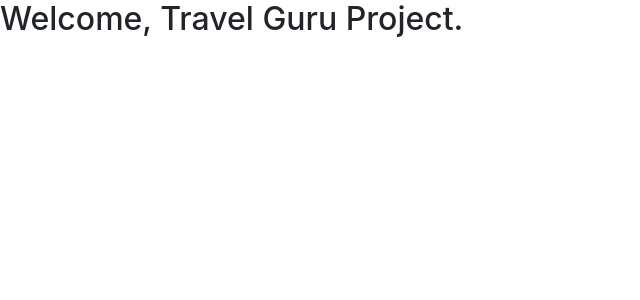
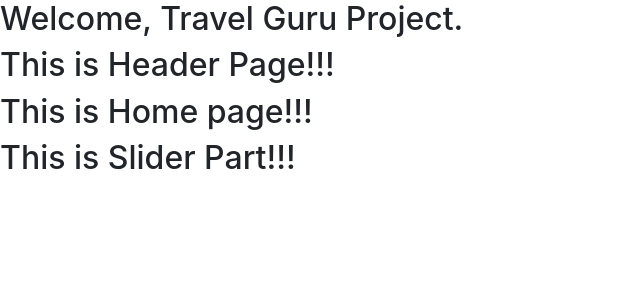
Before and after one commit to Arif016210/travel-guru-project, a React (Create React App) app: page / in a window 1280 px wide. Shown: the top 300 px of the page, without its empty margins (0-640 px from the left). Built offline with nearby package versions, Linux system fonts and the light colour scheme.

Commit message:
Home page All components create done

```diff
--- a/src/App.js
+++ b/src/App.js
@@ -1,9 +1,11 @@
 import './App.css';
+import Home from './components/Home/Home/Home';
 
 function App() {
   return (
     <div>
       <h2>Welcome, Travel Guru Project.</h2>
+      <Home></Home>
     </div>
   );
 }
--- /dev/null
+++ b/src/components/Home/Home/Home.js
@@ -0,0 +1,15 @@
+import React from 'react';
+import Header from '../../Shared/Header/Header';
+import Slider from '../Slider/Slider';
+
+const Home = () => {
+    return (
+        <section>
+            <Header></Header>
+            <h2> This is Home page!!!</h2>
+            <Slider></Slider>
+        </section>
+    );
+};
+
+export default Home;
--- /dev/null
+++ b/src/components/Home/Slider/Slider.js
@@ -0,0 +1,11 @@
+import React from 'react';
+
+const Slider = () => {
+    return (
+        <section>
+            <h2>This is Slider Part!!!</h2>
+        </section>
+    );
+};
+
+export default Slider;
--- /dev/null
+++ b/src/components/Shared/Header/Header.js
@@ -0,0 +1,11 @@
+import React from 'react';
+
+const Header = () => {
+    return (
+        <section>
+            <h2>This is Header Page!!!</h2>
+        </section>
+    );
+};
+
+export default Header;
```
Also changed, not shown: src/components/Home/Home/Home.css (added), src/components/Home/Slider/Slider.css (added), src/components/Shared/Header/Header.css (added).
